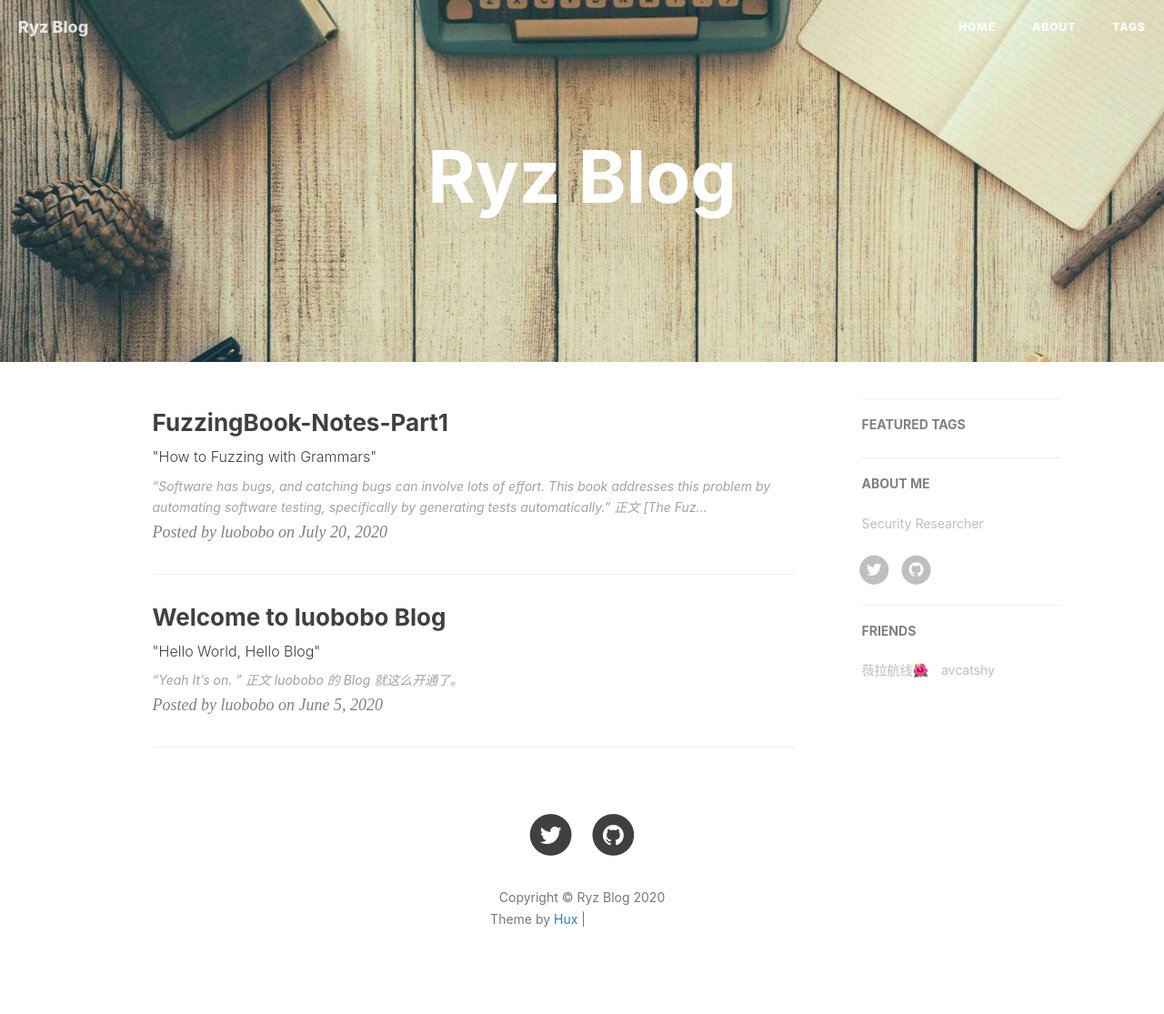
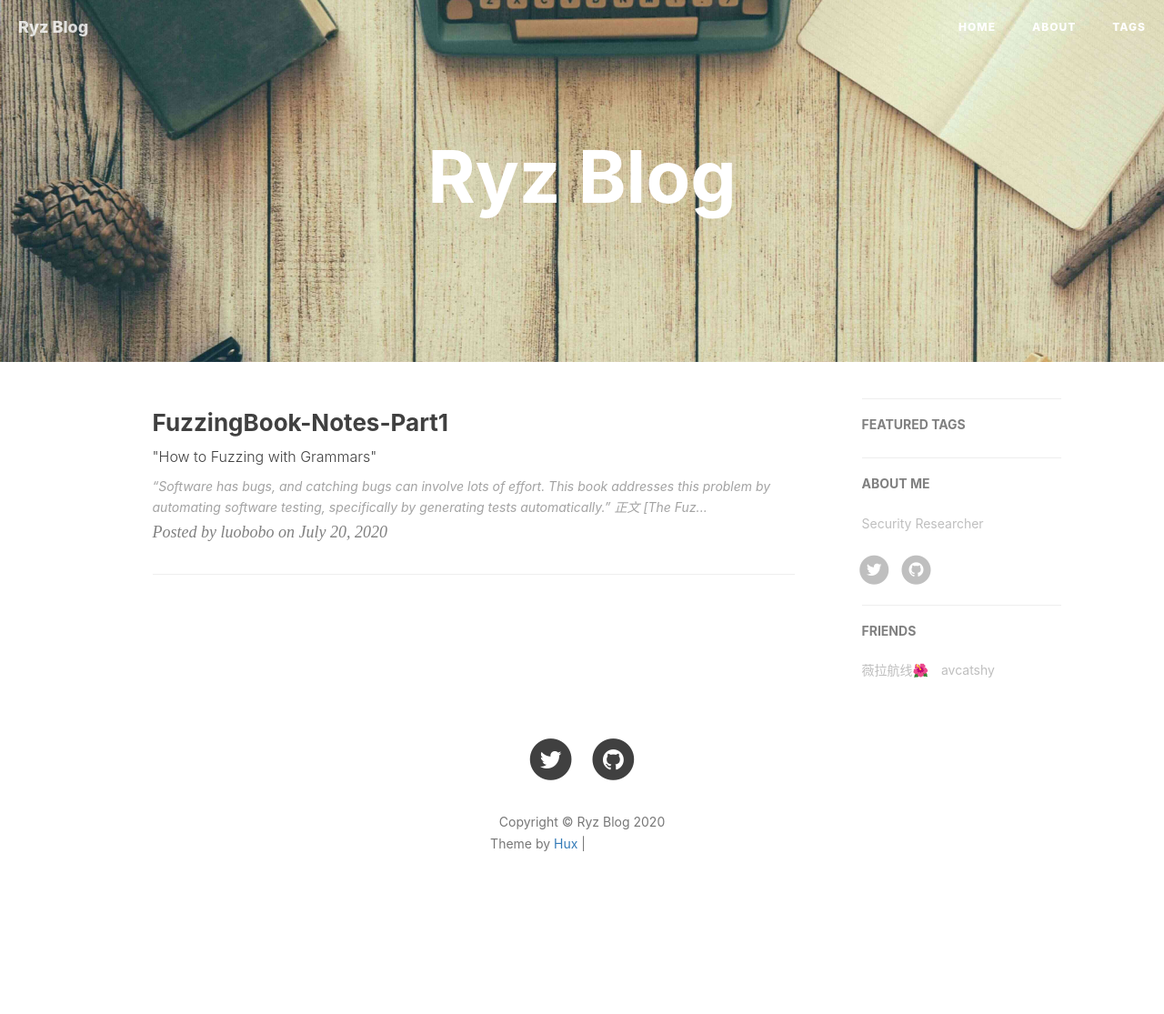
Before and after one commit to Jdkhnjggf/Jdkhnjggf.github.io, a Jekyll site: the page built from index.html, in a window 1280 px wide. Shown: the whole page at 91% size. Built offline with Jekyll 4.4.1, drawn with Linux system fonts in a browser that asks for light colours; nearby versions of some CDN libraries; the list of posts is cut into pages by our own code; comment, search, counter and statistics services are not loaded; after the commit the page ends 1032 px from its top, so only the background shows below that; grey boxes are pictures that could not be loaded.

Commit message:
remove the initial blog

```diff
--- a/_config.yml
+++ b/_config.yml
@@ -80,7 +80,7 @@
 
 # Featured Tags
 featured-tags: true                     # whether or not using Feature-Tags
-featured-condition-size: 1              # A tag will be featured if the size of it is more than this condition value
+featured-condition-size: 4              # A tag will be featured if the size of it is more than this condition value
 
 
 
--- a/_posts/2020-06-05-hello-2020.markdown
+++ /dev/null
@@ -1,17 +0,0 @@
----
-layout:     post
-title:      "Welcome to luobobo Blog"
-subtitle:   " \"Hello World, Hello Blog\""
-date:       2020-06-05 18:20:00
-author:     "luobobo"
-header-img: "img/post-bg-2015.jpg"
-tags:
-    - 生活
----
-
-> “Yeah It's on. ”
-
-
-## 正文
-
-luobobo 的 Blog 就这么开通了。
```
